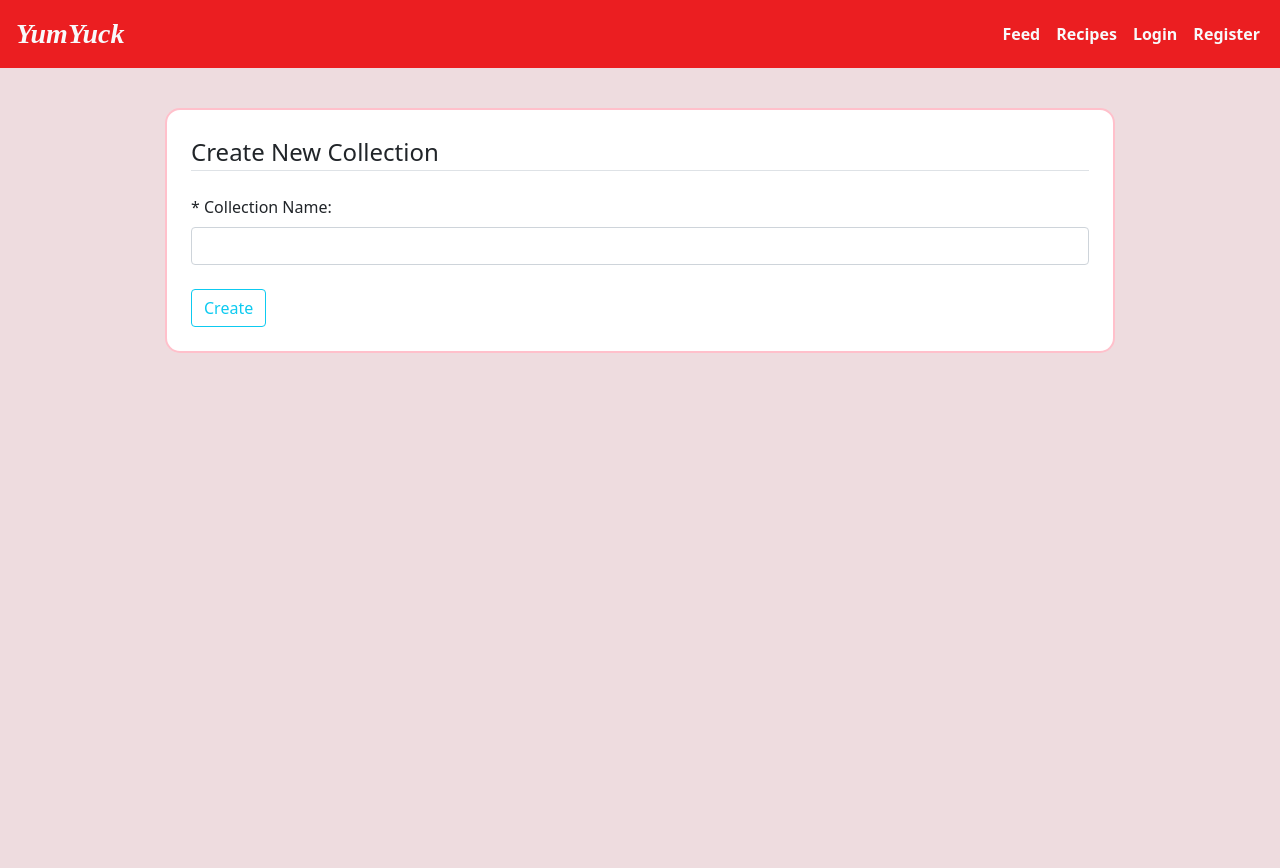
After one commit to jzd2103/DB_project, a Flask app: template templates/create_collection.html in a window 1280 px wide. The commit adds this page. Run offline with Flask 3, Linux system fonts and the light colour scheme; the template is opened without the code that fills it, so the values that code supplies are empty; parts of the project's set-up code (start-up, migrations or seed data) failed here and were passed over.

Commit message:
create and add to collections, fixed unique username

```diff
--- a/server.py
+++ b/server.py
@@ -92,35 +92,23 @@ def home():
 
 	cursor.close()
 
-	if user_id:
-		params = {'user_id': user_id}
-		username_query = """Select Username
-							From Users
-							Where User_ID = (:user_id)"""
-
-		loggedin_user = g.conn.execute(text(username_query), params).fetchone()[0]
-	else:
-		loggedin_user = None
-
-	global logged_in
-	return render_template("feed.html", posts=posts, logged_in=logged_in, loggedin_user=loggedin_user)
+	return render_template("feed.html", posts=posts, logged_in=logged_in, loggedin_user=logged_in_username)
 
 @app.route('/Recipes')
 def recipes():
-	recipe_query = """Select Username, Recipe_Name, Description, Ingredients, Directions, Cook_Time, Image_URL
+	recipe_query = """Select Recipe_ID, Username, Recipe_Name, Description, Ingredients, Directions, Cook_Time, Image_URL
 					  from Recipes natural join Users natural join Create_recipe"""
 
 	cursor = g.conn.execute(text(recipe_query))
 	recipes = []
 
-	for Username, Recipe_Name, Description, Ingredients, Directions, Cook_Time, Image_URL in cursor:
-		recipes.append({'username': Username, 'recipe_name': Recipe_Name.replace('\"', ''), 'description': Description.replace('\"', ''),
+	for Recipe_ID, Username, Recipe_Name, Description, Ingredients, Directions, Cook_Time, Image_URL in cursor:
+		recipes.append({'recipe_id': Recipe_ID, 'username': Username, 'recipe_name': Recipe_Name.replace('\"', ''), 'description': Description.replace('\"', ''),
 						'ingredients': Ingredients, 'directions': Directions, 'cook_time': Cook_Time, 'image_file': Image_URL})
 
 	cursor.close()
 
-	global logged_in
-	return render_template("recipe.html", recipes=recipes, logged_in=logged_in)
+	return render_template("recipe.html", recipes=recipes, logged_in=logged_in, loggedin_user=logged_in_username)
 
 @app.route('/Profile')
 def profile():
@@ -141,6 +129,10 @@ def profile():
 	recipe_query = """Select Recipe_ID, Username, Recipe_Name, Description, Ingredients, Directions, Cook_Time, Image_URL
 							from Recipes natural join Users natural join Create_recipe
 							Where User_ID = (:user_id)"""
+
+	collection_query = """SELECT Collection_Name
+						  FROM Collections
+						  Where User_ID = (:user_id)"""
 
 	user_query = """Select Name, Address, Biography, Date_of_Birth, Username
 							From Users Where User_ID = (:user_id)"""
@@ -232,6 +224,14 @@ def profile():
 		for Name, Address, Biography, Date_of_Birth, Username in cursor:
 			users.append({'name': Name, 'address': Address, 'biography': Biography, 'date_of_birth': Date_of_Birth, 'username': Username})
 
+		cursor = g.conn.execute(text(collection_query), params)
+		c_list = []
+
+		for Collection_Name in cursor:
+			c_list.append(Collection_Name[0])
+
+		collections = {'collection_name': c_list}
+
 		cursor.close()
 
 		following_query = f"""Select count(*)
@@ -244,8 +244,9 @@ def profile():
 							  Where Followed_ID = (:user_id)"""
 		number_followers = g.conn.execute(text(followers_query), params).fetchone()[0]
 
-		return render_template("profile.html", logged_in=logged_in, users=users, posts=posts, recipes=recipes, logged_in_username=logged_in_username,
-						 username_viewing=logged_in_username, number_followers=number_followers, number_following=number_following)
+		return render_template("profile.html", logged_in=logged_in, users=users, posts=posts, recipes=recipes, collections=collections,
+						 logged_in_username=logged_in_username, username_viewing=logged_in_username, number_followers=number_followers,
+						 number_following=number_following)
 
 @app.route('/UpdateProfile', methods=['POST', 'GET'])
 def update_profile():
@@ -306,7 +307,6 @@ def update_profile():
 @app.route('/Follow', methods=['POST'])
 def follow():
 	global user_id
-	global logged_in
 
 	followed_username = request.form.get('followed_username')
 
@@ -341,7 +341,6 @@ def follow():
 @app.route('/Unfollow', methods=['POST'])
 def unfollow():
 	global user_id
-	global logged_in
 
 	followed_username = request.form.get('followed_username')
 
@@ -506,7 +505,7 @@ def add_tag():
 		add_tag_user_id = g.conn.execute(text(user_id_query), params).fetchone()[0]
 		if user_id != add_tag_user_id:
 			flash('You cannot add a tag to a' + ' post ' + 'that is not yours', 'danger')
-			return redirect('/')
+			return redirect('/Profile')
 	elif recipe_id:
 		params = {'recipe_id': recipe_id}
 		user_id_query = """Select User_ID
@@ -515,7 +514,7 @@ def add_tag():
 		add_tag_user_id = g.conn.execute(text(user_id_query), params).fetchone()[0]
 		if user_id != add_tag_user_id:
 			flash('You cannot add a tag to a' + ' recipe ' + 'that is not yours', 'danger')
-			return redirect('/')
+			return redirect('/Profile')
 	elif post_id == '' or recipe_id == '':
 		flash('Error: no post or recipe to add tag to')
 		return redirect('/')
@@ -586,7 +585,7 @@ def update_post():
 		update_post_user_id = g.conn.execute(text(post_user_query), params).fetchone()[0]
 		if user_id != update_post_user_id:
 			flash('You cannot update a post that is not yours', 'danger')
-			return redirect('/')
+			return redirect('/Profile')
 	elif post_id == '':
 		flash('Error: no post to update')
 		return redirect('/')
@@ -660,12 +659,141 @@ def update_recipe():
 		update_recipe_user_id = g.conn.execute(text(recipe_user_query), params).fetchone()[0]
 		if user_id != update_recipe_user_id:
 			flash('You cannot update a recipe that is not yours', 'danger')
-			return redirect('/')
+			return redirect('/Profile')
 	elif recipe_id == '':
 		flash('Error: no recipe to update')
 		return redirect('/')
 
 	return render_template('update_recipe.html', logged_in=logged_in)
+
+@app.route('/add_to_collection', methods=['GET','POST'])
+def add_to_collection():
+	global user_id
+	global logged_in
+
+	if(not logged_in):
+		flash('You are not logged in', 'danger')
+		return redirect('/')
+
+	if request.method == 'POST':
+		collection_name = request.form.get('collection_name')
+		params = {'user_id': user_id, 'collection_name': collection_name}
+		c_id_query = """SELECT Collection_ID
+						FROM Collections
+						WHERE User_ID = (:user_id) AND Collection_Name = (:collection_name)"""
+
+		collection_id = g.conn.execute(text(c_id_query), params).fetchone()[0]
+
+		post_id = request.form.get('post_id')
+		if post_id:
+			params = {'user_id': user_id, 'collection_id': collection_id, 'post_id': post_id}
+
+			check_query = """SELECT * FROM Contain_Post
+							 WHERE User_ID = (:user_id) AND Collection_ID = (:collection_id) AND Post_ID = (:post_id)"""
+			exists = g.conn.execute(text(check_query), params).fetchone()
+			if exists:
+				flash('This post is already in the ' + collection_name + ' collection', 'danger')
+				return redirect('/')
+
+			insert_query = """INSERT INTO Contain_Post
+							Values (:user_id, :collection_id, :post_id)"""
+
+			g.conn.execute(text(insert_query), params)
+			g.conn.commit()
+
+			flash('Post added to ' + collection_name + ' collection', 'success')
+		else:
+			recipe_id = request.form.get('recipe_id')
+			params = {'recipe_id': recipe_id, 'user_id': user_id, 'collection_id': collection_id}
+
+			check_query = """SELECT * FROM Contain_Recipe
+							 WHERE User_ID = (:user_id) AND Collection_ID = (:collection_id) AND Recipe_ID = (:recipe_id)"""
+			exists = g.conn.execute(text(check_query), params).fetchone()
+			if exists:
+				flash('This recipe is already in the ' + collection_name + ' collection', 'danger')
+				return redirect('/Recipes')
+
+			insert_query = """INSERT INTO Contain_Recipe
+							Values (:recipe_id, :user_id, :collection_id)"""
+
+			g.conn.execute(text(insert_query), params)
+			g.conn.commit()
+
+			flash('Recipe added to ' + collection_name + ' collection', 'success')
+
+		return redirect('/Profile')
+
+	params = {'user_id': user_id}
+	exist_query = """SELECT *
+					 FROM Collections
+					 Where User_ID = (:user_id)"""
+
+	exists_collections = g.conn.execute(text(exist_query), params).fetchone()
+	if not exists_collections:
+		flash('You need to create a collection first')
+		return redirect('/Create')
+
+	params = {'user_id': user_id}
+	collection_query = """SELECT Collection_Name
+						  FROM Collections
+						  Where User_ID = (:user_id)"""
+
+	cursor = g.conn.execute(text(collection_query), params)
+	collections = []
+	c_list = []
+
+	for Collection_Name in cursor:
+		c_list.append(Collection_Name[0])
+
+	collections = {'collection_name': c_list}
+
+	cursor.close()
+
+	return render_template('add_to_collection.html', user_id=user_id, logged_in=logged_in, collections=collections)
+
+@app.route('/create_collection', methods=['POST'])
+def create_collection():
+	global user_id
+
+	params = {'user_id': user_id}
+	next_collection_query = """SELECT count(*)
+								FROM Collections
+								WHERE User_ID = (:user_id)"""
+
+	number_collections = g.conn.execute(text(next_collection_query), params).fetchone()[0]
+	c_name = request.form.get('collection_name')
+
+	if c_name == '':
+		flash('Please enter a name for your collection', 'danger')
+		return redirect('/Create')
+
+	if number_collections > 0:
+		params = {'user_id': user_id, 'collection_name': c_name}
+		check_query = """SELECT * FROM Collections
+							WHERE User_ID = (:user_id) AND Collection_Name = (:collection_name)"""
+
+		collection_exists = g.conn.execute(text(check_query), params).fetchone()
+		if collection_exists:
+			flash('There already exists a collection with this name', 'danger')
+			return redirect('/Create')
+
+	next_collection_id = number_collections + 1
+
+	params = {'collection_id': next_collection_id, 'user_id': user_id, 'collection_name': c_name}
+	insert_query = """INSERT INTO Collections
+						Values (:collection_id, :user_id, :collection_name)"""
+
+	g.conn.execute(text(insert_query), params)
+
+	params = {'user_id': user_id, 'collection_id': next_collection_id}
+	insert_own_query = """INSERT INTO Own
+						Values (:user_id, :collection_id)"""
+	g.conn.execute(text(insert_own_query), params)
+
+	g.conn.commit()
+
+	flash('Collection created successfully', 'success')
+	return redirect('/Profile')
 
 @app.route('/Create')
 def create():
@@ -822,6 +950,7 @@ def login():
 def logout():
 	global logged_in
 	global user_id
+	global logged_in_username
 
 	if(not logged_in):
 		flash('Error: you are not logged in', 'danger')
@@ -829,6 +958,7 @@ def logout():
 
 	logged_in = False
 	user_id = None
+	logged_in_username = None
 	flash("You have been logged out successfully", 'success')
 	return redirect('/')
 
@@ -887,6 +1017,15 @@ def register():
 			flash('* fields are required', 'danger')
 			return redirect('/register')
 
+		params = {'username': username}
+		check_username = """SELECT * FROM Users
+							Where Username = (:username)"""
+
+		username_exists = g.conn.execute(text(check_username), params).fetchone()
+		if username_exists:
+			flash('Sorry, that username is already taken.', 'danger')
+			return redirect('/register')
+
 		params = {
 			"new_name": name,
 			"new_add": address,
--- a/static/style.css
+++ b/static/style.css
@@ -16,6 +16,12 @@
 div h1{
     font-family: serif;
     color: rgb(180, 20, 20);
+    font-weight: bold;
+}
+
+div h4{
+    font-family: serif;
+    color:rgb(180, 20, 20);
     font-weight: bold;
 }
 
--- /dev/null
+++ b/templates/create_collection.html
@@ -0,0 +1,17 @@
+{% extends "layout.html" %}
+{% block content %}
+<div class="container mt-4">
+    <div class="row justify-content-center">
+        <div class="col-10 light-border light-background p-4">
+            <form method="POST" action="/create_collection">
+                <fieldset class="form-group">
+                    <legend class="border-bottom mb-4">Create New Collection</legend>
+                        <label for="Collection_Name" class="form-label">* Collection Name:</label><br>
+                        <input type="text" id="Collection_Name" name="collection_name" class="form-control"><br>
+                        <input type="submit" value="Create" class = "btn btn-outline-info">
+                </fieldset>
+            </form>
+        </div>
+    </div>
+</div>
+{% endblock %}
--- a/templates/feed.html
+++ b/templates/feed.html
@@ -45,6 +45,9 @@
                         <div class="col-auto">
                             <input type="submit" value="Add" class="btn btn-outline-info">
                         </div>
+                        <div class="col-auto ms-auto">
+                            <a class="btn btn-outline-info" href="/add_to_collection?post_id={{ post.post_id }}">Add Post To Collection</a>
+                        </div>
                     </form>
 
                     <div class = "col-11 m-3 p-3 comments ">
```
Also changed, not shown: templates/add_to_collection.html (added, +30 -0 lines), templates/create.html (+14 -0 lines), templates/profile.html (+29 -2 lines), templates/recipe.html (+13 -4 lines).
